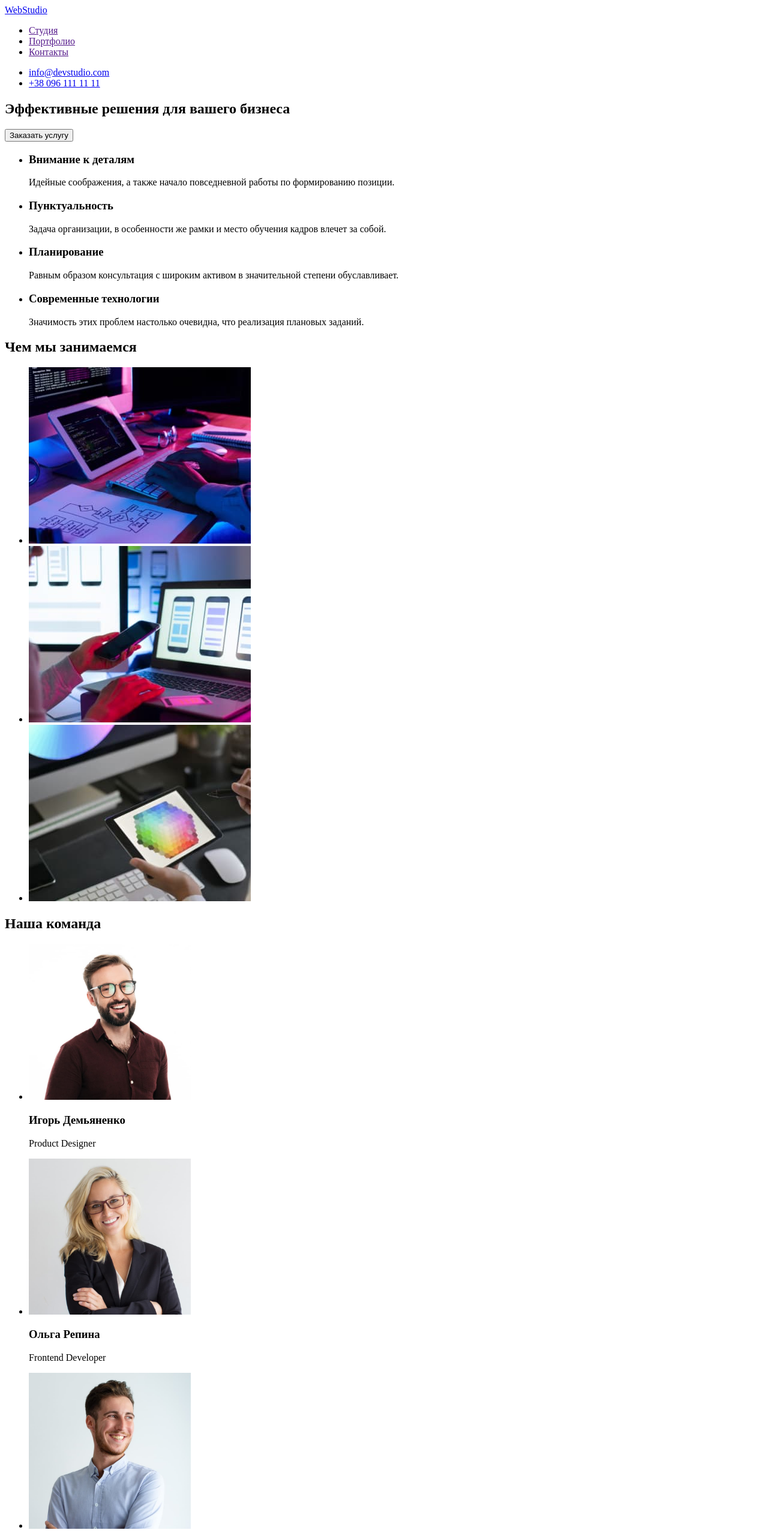
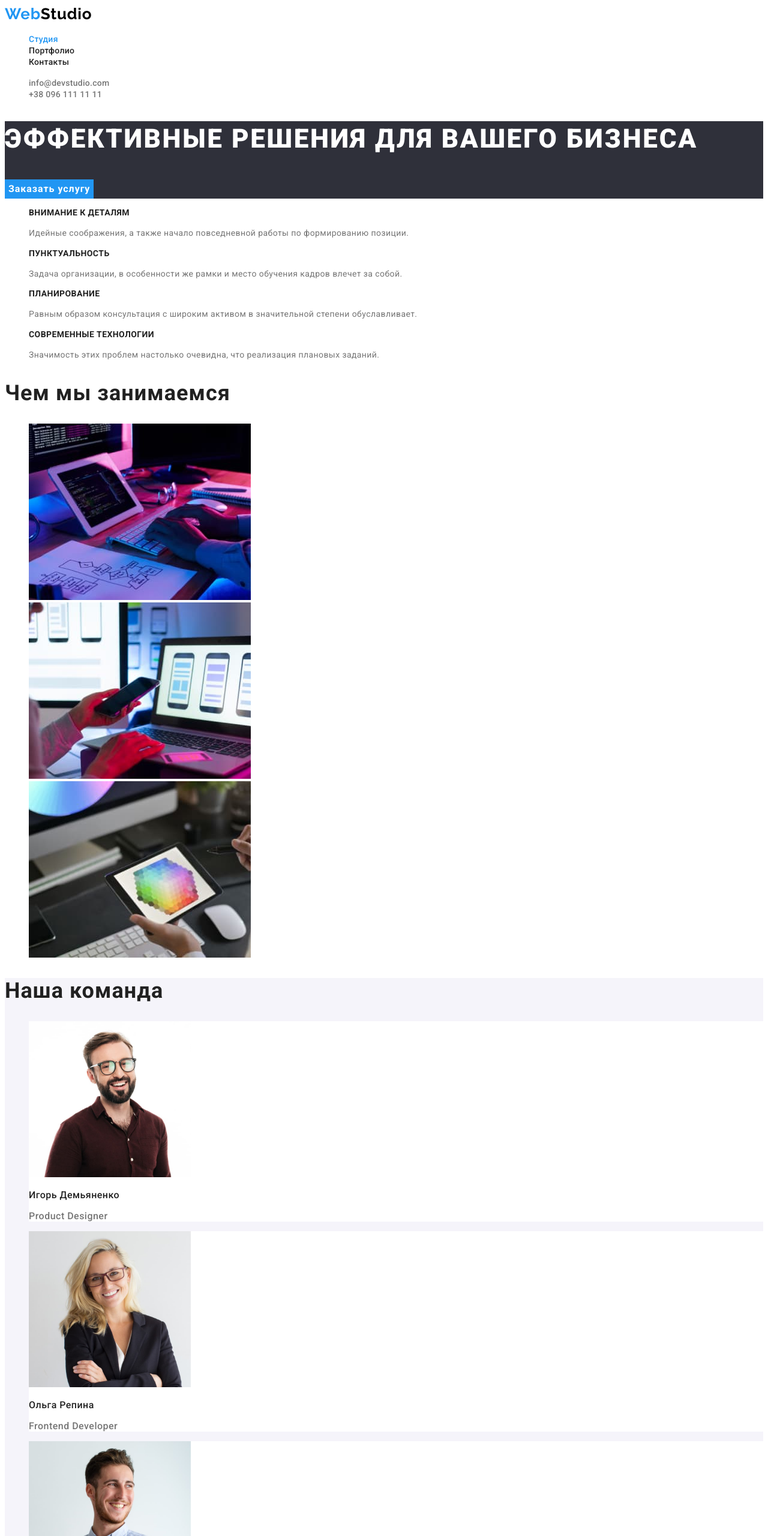
Before and after one commit to nastia-h8/goit-markup-hw-02, a plain HTML site: page index.html in a window 1280 px wide. Shown: the top 2560 px of the page at 60% size. Drawn offline with Linux system fonts and the light colour scheme.

Commit message:
styles and portfolio.html  added

```diff
--- /dev/null
+++ b/css/styles.css
@@ -0,0 +1,207 @@
+:root {
+  --primary-font-family: Roboto, sans-serif;
+  --secondary-font-family: Raleway, sans-serif;
+  --primary-text-color: #212121;
+  --secondary-text-color: #757575;
+  --tertiary-text-color: #ffffff;
+  --accent-text-color: #2196f3;
+  --primary-background-color: #ffffff;
+  --secondary-background-color: #2f303a;
+  --tertiary-background-color: #f5f4fa;
+}
+
+body {
+  font-family: var(--primary-font-family);
+  color: var(--primary-text-color);
+  background-color: var(--primary-background-color);
+}
+
+.list {
+  list-style: none;
+}
+
+.link {
+  text-decoration: none;
+}
+
+/* --------- START HEADER --------- */
+.logo {
+  font-family: Raleway;
+  font-weight: 700;
+  font-size: 26px;
+  line-height: 1.19;
+  letter-spacing: 0.03em;
+  color: var(--accent-text-color);
+}
+
+.logo-header-color {
+  color: #000000;
+}
+.nav-list-link {
+  font-weight: 500;
+  font-size: 14px;
+  line-height: 1.14;
+  letter-spacing: 0.02em;
+  color: inherit;
+}
+
+.nav-list-link:hover,
+.nav-list-link:focus {
+  color: var(--accent-text-color);
+}
+.active-page {
+  color: var(--accent-text-color);
+}
+
+.header-contacts {
+  font-weight: 500;
+  font-size: 14px;
+  line-height: 1.14;
+  letter-spacing: 0.02em;
+  color: var(--secondary-text-color);
+}
+
+.header-contacts:hover,
+.header-contacts:focus {
+  color: var(--accent-text-color);
+}
+/* --------- END HEADER --------- */
+
+/* --------- START HERO --------- */
+.section-hero {
+  background-color: var(--secondary-background-color);
+}
+
+.hero-title {
+  font-weight: 900;
+  font-size: 44px;
+  line-height: 1.36;
+  letter-spacing: 0.06em;
+  text-transform: uppercase;
+  color: var(--tertiary-text-color);
+}
+
+.modal-btn {
+  font-family: inherit;
+  font-weight: 700;
+  font-size: 16px;
+  line-height: 1.87;
+  letter-spacing: 0.06em;
+  color: var(--tertiary-text-color);
+  background-color: var(--accent-text-color);
+  border-style: none;
+  cursor: pointer;
+}
+
+.modal-btn:hover,
+.modal-btn:focus {
+  background-color: #188ce8;
+}
+/* --------- END HERO --------- */
+
+/* --------- START SECTION STUDIO ADVANTAGES --------- */
+.description-title {
+  font-weight: 700;
+  font-size: 14px;
+  line-height: 1.14;
+  letter-spacing: 0.03em;
+  text-transform: uppercase;
+}
+
+.description {
+  font-size: 14px;
+  line-height: 1.71;
+  letter-spacing: 0.03em;
+  color: var(--secondary-text-color);
+}
+/* --------- END SECTION STUDIO ADVANTAGES --------- */
+
+/* --------- START SECTION STUDIO ACTIVITIES --------- */
+.section-title {
+  font-weight: 700;
+  font-size: 36px;
+  line-height: 1.17;
+  letter-spacing: 0.03em;
+}
+/* --------- END SECTION STUDIO ACTIVITIES --------- */
+
+/* --------- START SECTION STUDIO TEAM --------- */
+.section-team {
+  background-color: var(--tertiary-background-color);
+}
+.team-card {
+  background-color: var(--primary-background-color);
+}
+
+.team-list {
+  font-weight: 500;
+  font-size: 16px;
+  line-height: 1.19;
+  letter-spacing: 0.03em;
+}
+
+.team-list-position {
+  color: var(--secondary-text-color);
+}
+/* --------- END SECTION STUDIO TEAM --------- */
+
+/* --------- START PAGE PORTFOLIO --------- */
+.radio-btn {
+  font-family: inherit;
+  font-weight: 500;
+  font-size: 16px;
+  line-height: 1.63;
+  letter-spacing: 0.03em;
+  color: var(--primary-text-color);
+  background-color: var(--tertiary-background-color);
+  border-style: none;
+  cursor: pointer;
+}
+
+.radio-btn:hover,
+.radio-btn:focus {
+  color: var(--tertiary-text-color);
+  background-color: var(--accent-text-color);
+}
+
+.work-example-title {
+  font-weight: 700;
+  font-size: 18px;
+  line-height: 2;
+  letter-spacing: 0.06em;
+  color: var(--primary-text-color);
+}
+
+.work-example-description {
+  font-size: 16px;
+  line-height: 1.88;
+  letter-spacing: 0.03em;
+  color: var(--secondary-text-color);
+}
+/* --------- END PAGE PORTFOLIO --------- */
+
+/* --------- START FOOTER --------- */
+.footer {
+  background-color: var(--secondary-background-color);
+}
+.logo-footer-color {
+  color: var(--tertiary-text-color);
+}
+
+.address {
+  font-style: normal;
+  font-size: 14px;
+  line-height: 1.71;
+  letter-spacing: 0.03em;
+  color: var(--tertiary-text-color);
+}
+
+.address:hover,
+.address:focus {
+  color: var(--accent-text-color);
+}
+
+.footer-contacts {
+  color: rgba(255, 255, 255, 0.6);
+}
+/* --------- END FOOTER --------- */
--- a/index.html
+++ b/index.html
@@ -5,59 +5,72 @@
     <meta http-equiv="X-UA-Compatible" content="IE=edge" />
     <meta name="viewport" content="width=device-width, initial-scale=1.0" />
     <title>Студия</title>
+    <link
+      href="https://fonts.googleapis.com/css2?family=Raleway:wght@700&family=Roboto:wght@400;500;700;900&display=swap"
+      rel="stylesheet"
+    />
+    <link rel="stylesheet" href="./css/styles.css" />
   </head>
   <body>
     <header>
-      <a href="./index.html" lang="en">WebStudio</a>
+      <a class="logo link" href="./index.html" lang="en"
+        >Web<span class="logo-header-color">Studio</span></a
+      >
       <nav>
-        <ul>
-          <li><a href="">Студия</a></li>
-          <li><a href="">Портфолио</a></li>
-          <li><a href="">Контакты</a></li>
+        <ul class="list">
+          <li><a class="nav-list-link link active-page" href="./index.html">Студия</a></li>
+          <li><a class="nav-list-link link" href="./portfolio.html">Портфолио</a></li>
+          <li><a class="nav-list-link link" href="">Контакты</a></li>
         </ul>
       </nav>
-      <ul>
-        <li><a href="mailto:info@devstudio.com">info@devstudio.com</a></li>
-        <li><a href="tel:+380961111111">+38 096 111 11 11</a></li>
+      <ul class="list">
+        <li>
+          <a class="header-contacts link" href="mailto:info@devstudio.com">info@devstudio.com</a>
+        </li>
+        <li><a class="header-contacts link" href="tel:+380961111111">+38 096 111 11 11</a></li>
       </ul>
     </header>
 
     <main>
-      <!-- Герой -->
-      <section>
-        <h1>Эффективные решения для вашего бизнеса</h1>
-        <button type="button">Заказать услугу</button>
+      <!-- HERO -->
+      <section class="section-hero">
+        <h1 class="hero-title">Эффективные решения для вашего бизнеса</h1>
+        <button class="modal-btn" type="button">Заказать услугу</button>
       </section>
-      <!-- Преимущества студии -->
+      <!-- STUDIO ADVANTAGES -->
       <section>
         <h2 hidden>Преимущества студии</h2>
-        <ul>
+        <ul class="list">
           <li>
-            <h3>Внимание к деталям</h3>
-            <p>Идейные соображения, а также начало повседневной работы по формированию позиции.</p>
+            <h3 class="description-title">Внимание к деталям</h3>
+            <p class="description">
+              Идейные соображения, а также начало повседневной работы по формированию позиции.
+            </p>
           </li>
           <li>
-            <h3>Пунктуальность</h3>
-            <p>
+            <h3 class="description-title">Пунктуальность</h3>
+            <p class="description">
               Задача организации, в особенности же рамки и место обучения кадров влечет за собой.
             </p>
           </li>
           <li>
-            <h3>Планирование</h3>
-            <p>
+            <h3 class="description-title">Планирование</h3>
+            <p class="description">
               Равным образом консультация с широким активом в значительной степени обуславливает.
             </p>
           </li>
           <li>
-            <h3>Современные технологии</h3>
-            <p>Значимость этих проблем настолько очевидна, что реализация плановых заданий.</p>
+            <h3 class="description-title">Современные технологии</h3>
+            <p class="description">
+              Значимость этих проблем настолько очевидна, что реализация плановых заданий.
+            </p>
           </li>
         </ul>
       </section>
-      <!-- Деятельность студии -->
+      <!-- STUDIO ACTIVITIES -->
       <section>
-        <h2>Чем мы занимаемся</h2>
-        <ul>
+        <h2 class="section-title">Чем мы занимаемся</h2>
+        <ul class="list">
           <li>
             <img
               src="./images/img-action-1.jpg"
@@ -84,63 +97,72 @@
           </li>
         </ul>
       </section>
-      <!-- Команда студии -->
-      <section>
-        <h2>Наша команда</h2>
-        <ul>
-          <li>
+      <!-- STUDIO TEAM -->
+      <section class="section-team">
+        <h2 class="section-title">Наша команда</h2>
+        <ul class="list">
+          <li class="team-card">
             <img
               src="./images/img-employee-1.jpg"
               alt="продакт дизайнер"
               width="270"
               height="260"
             />
-            <h3>Игорь Демьяненко</h3>
-            <p lang="en">Product Designer</p>
+            <h3 class="team-list">Игорь Демьяненко</h3>
+            <p class="team-list team-list-position" lang="en">Product Designer</p>
           </li>
-          <li>
+          <li class="team-card">
             <img
               src="./images/img-employee-2.jpg"
               alt="фронтенд разработчик"
               width="270"
               height="260"
             />
-            <h3>Ольга Репина</h3>
-            <p lang="en">Frontend Developer</p>
+            <h3 class="team-list">Ольга Репина</h3>
+            <p class="team-list team-list-position" lang="en">Frontend Developer</p>
           </li>
-          <li>
+          <li class="team-card">
             <img src="./images/img-employee-3.jpg" alt="маркетолог" width="270" height="260" />
-            <h3>Николай Тарасов</h3>
-            <p lang="en">Marketing</p>
+            <h3 class="team-list">Николай Тарасов</h3>
+            <p class="team-list team-list-position" lang="en">Marketing</p>
           </li>
-          <li>
+          <li class="team-card">
             <img
               src="./images/img-employee-4.jpg"
               alt="дизайнер пользовательского интерфейса"
               width="270"
               height="260"
             />
-            <h3>Михаил Ермаков</h3>
-            <p lang="en">UI Designer</p>
+            <h3 class="team-list">Михаил Ермаков</h3>
+            <p class="team-list team-list-position" lang="en">UI Designer</p>
           </li>
         </ul>
       </section>
     </main>
 
-    <footer>
-      <a href="./index.html" lang="en">WebStudio</a>
+    <footer class="footer">
+      <a class="logo link" href="./index.html" lang="en"
+        >Web<span class="logo-footer-color">Studio</span></a
+      >
       <address>
-        <ul>
+        <ul class="list">
           <li>
             <a
+              class="address link"
               href="https://goo.gl/maps/cRMagZyy7CcEZu3e9"
               target="_blank"
               rel="noopener noreferrer"
               >г. Киев, пр-т Леси Украинки, 26</a
             >
           </li>
-          <li><a href="mailto:info@example.com">info@example.com</a></li>
-          <li><a href="tel:+380991111111">+38 099 111 11 11</a></li>
+          <li>
+            <a class="address footer-contacts link" href="mailto:info@example.com"
+              >info@example.com</a
+            >
+          </li>
+          <li>
+            <a class="address footer-contacts link" href="tel:+380991111111">+38 099 111 11 11</a>
+          </li>
         </ul>
       </address>
     </footer>
```
Also changed, not shown: portfolio.html (added, +187 -0 lines), images/img-work-example-1.jpg (added), images/img-work-example-2.jpg (added), images/img-work-example-3.jpg (added), images/img-work-example-4.jpg (added), images/img-work-example-5.jpg (added), images/img-work-example-6.jpg (added), images/img-work-example-7.jpg (added), images/img-work-example-8.jpg (added), images/img-work-example-9.jpg (added).
